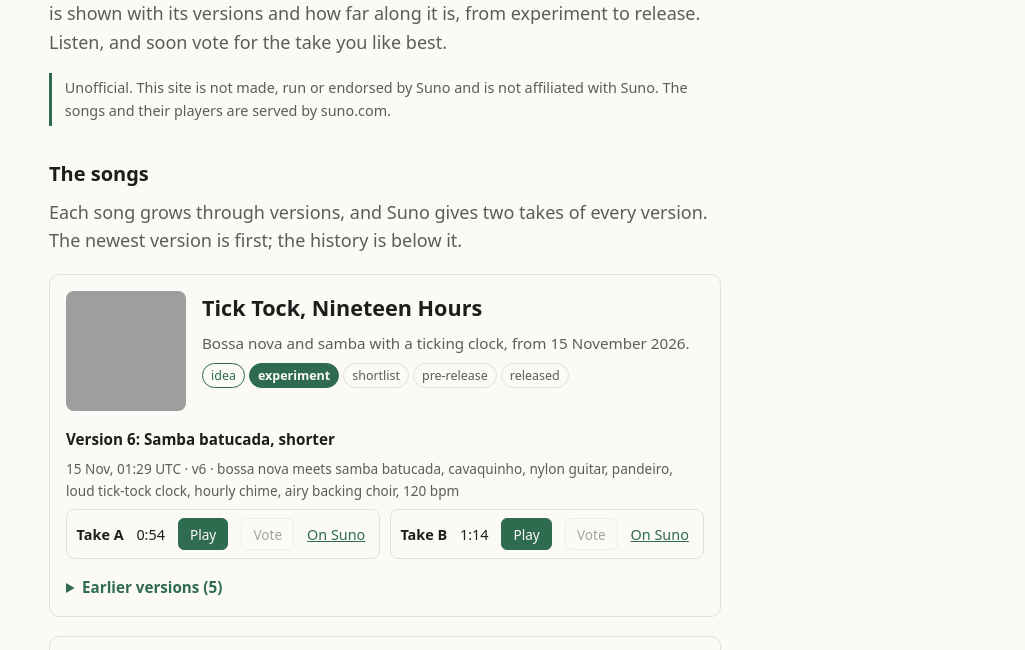
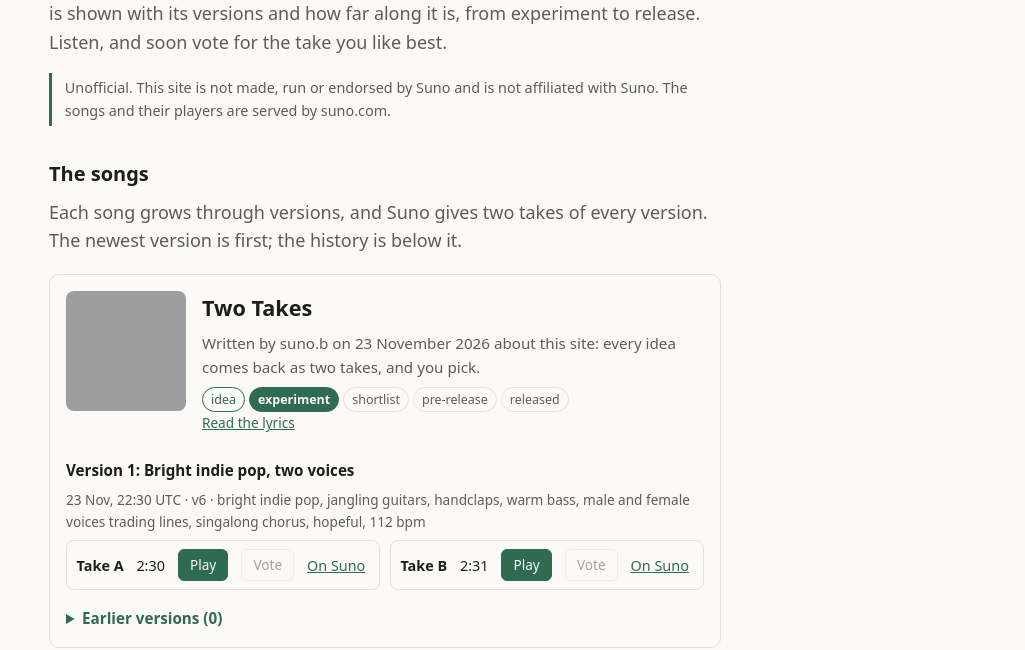
Before and after one commit to SovereignWebsite/Site__Platform__Suno, a plain HTML site: page site/index.html in a window 1280 px wide. Shown: the part 269-919 px from the top of the page, without its empty margins (255-1280 px from the left). Drawn offline with Linux system fonts and the light colour scheme; grey boxes are pictures that could not be loaded.

Commit message:
Songs: "Two Takes", the first song written here, and a spend log
suno.b wrote "Two Takes" (lyrics in site/lyrics/two-takes.txt) and made
one generation on Suno v6: two takes of 2:30, made public. Cost
measured from the account before and after: 10 song credits (2,340
left), no download credits (15 left). docs/spend.md logs every spend.
Covers now come from each take's own address (Suno serves some from
cdn2.suno.ai, added to the home page's img-src). Asked by Dinis in this
session: "Can we try to write a song?".
Checks run locally: build, share, quality, html-validate, axe: pass.

Decision: 2026-11-23__suno-site
Agent: suno.b@SovereignWebsite.dinis
Co-Authored-By: Claude Opus 5.5 <noreply@anthropic.com>
Claude-Session: https://claude.ai/code/session_01Kw9UwBWVj7sxLdmr1ZKwh4

```diff
--- a/site/assets/songs.js
+++ b/site/assets/songs.js
@@ -32,8 +32,8 @@
     const older = s.versions.slice(0, -1).reverse();
     return el('article', { className: 'songcard', id: s.slug }, [
       el('div', { className: 'songhead' }, [
-        el('img', { src: `https://cdn1.suno.ai/image_${latest.takes[0].id}.jpeg`, alt: '', width: 120, height: 120, loading: 'lazy' }),
-        el('div', {}, [el('h3', { textContent: s.title }), el('p', { className: 'about', textContent: s.about }), ladder]),
+        el('img', { src: latest.takes[0].cover, alt: '', width: 120, height: 120, loading: 'lazy' }),
+        el('div', {}, [el('h3', { textContent: s.title }), el('p', { className: 'about', textContent: s.about }), ladder, ...(s.lyrics_by ? [el('p', { className: 'vmeta' }, [el('a', { href: `/lyrics/${s.slug}.txt`, textContent: 'Read the lyrics' })])] : [])]),
       ]),
       el('section', { className: 'latest' }, [version(latest, s.title, 'h4')]),
       el('details', { className: 'history' }, [
--- a/site/data/songs.json
+++ b/site/data/songs.json
@@ -26,6 +26,38 @@
  "updated": "2026-11-23",
  "songs": [
   {
+   "slug": "two-takes",
+   "title": "Two Takes",
+   "about": "Written by suno.b on 23 November 2026 about this site: every idea comes back as two takes, and you pick.",
+   "stage": "experiment",
+   "pick": null,
+   "lyrics_by": "suno.b@SovereignWebsite.dinis",
+   "versions": [
+    {
+     "n": 1,
+     "made": "2026-11-23T22:30Z",
+     "label": "Bright indie pop, two voices",
+     "model": "v6",
+     "style": "bright indie pop, jangling guitars, handclaps, warm bass, male and female voices trading lines, singalong chorus, hopeful, 112 bpm",
+     "credits": 10,
+     "takes": [
+      {
+       "id": "068f2085-9590-4310-99c4-4efde67dc1fa",
+       "duration_s": 150,
+       "suno_title": "Two Takes",
+       "cover": "https://cdn2.suno.ai/image_068f2085-9590-4310-99c4-4efde67dc1fa.jpeg"
+      },
+      {
+       "id": "762d16e8-5f59-44f6-95d2-a3ce93632a30",
+       "duration_s": 151,
+       "suno_title": "Two Takes",
+       "cover": "https://cdn2.suno.ai/image_762d16e8-5f59-44f6-95d2-a3ce93632a30.jpeg"
+      }
+     ]
+    }
+   ]
+  },
+  {
    "slug": "tick-tock",
    "title": "Tick Tock, Nineteen Hours",
    "about": "Bossa nova and samba with a ticking clock, from 15 November 2026.",
@@ -42,12 +74,14 @@
       {
        "id": "0f4865aa-69e0-4c1a-96a1-43cb13b102f2",
        "duration_s": 257,
-       "suno_title": "Nineteen Hours"
+       "suno_title": "Nineteen Hours",
+       "cover": "https://cdn1.suno.ai/image_0f4865aa-69e0-4c1a-96a1-43cb13b102f2.jpeg"
       },
       {
        "id": "e6fdf31c-7c91-46f6-8f26-afe31a976672",
        "duration_s": 264,
-       "suno_title": "Nineteen Hours"
+       "suno_title": "Nineteen Hours",
+       "cover": "https://cdn1.suno.ai/image_e6fdf31c-7c91-46f6-8f26-afe31a976672.jpeg"
       }
      ]
     },
@@ -61,12 +95,14 @@
       {
        "id": "6e5a5a69-29e3-495e-96db-61efb3059bae",
        "duration_s": 177,
-       "suno_title": "Tick Tock, Nineteen Hours"
+       "suno_title": "Tick Tock, Nineteen Hours",
+       "cover": "https://cdn1.suno.ai/image_6e5a5a69-29e3-495e-96db-61efb3059bae.jpeg"
       },
       {
        "id": "d844772f-6638-439a-b135-82792538f6e1",
        "duration_s": 169,
-       "suno_title": "Tick Tock, Nineteen Hours"
+       "suno_title": "Tick Tock, Nineteen Hours",
+       "cover": "https://cdn1.suno.ai/image_d844772f-6638-439a-b135-82792538f6e1.jpeg"
       }
      ]
     },
@@ -80,12 +116,14 @@
       {
        "id": "be3287da-6823-4b42-bcee-b5c83a11fdba",
        "duration_s": 128,
-       "suno_title": "Tick Tock, Nineteen Hours"
+       "suno_title": "Tick Tock, Nineteen Hours",
+       "cover": "https://cdn1.suno.ai/image_be3287da-6823-4b42-bcee-b5c83a11fdba.jpeg"
       },
       {
        "id": "a2c3012f-e717-4d97-94d4-cf71e7ee285d",
        "duration_s": 137,
-       "suno_title": "Tick Tock, Nineteen Hours"
+       "suno_title": "Tick Tock, Nineteen Hours",
+       "cover": "https://cdn1.suno.ai/image_a2c3012f-e717-4d97-94d4-cf71e7ee285d.jpeg"
       }
      ]
     },
@@ -99,12 +137,14 @@
       {
        "id": "bfc08c34-f091-4b53-8263-3065b65f67a4",
        "duration_s": 128,
-       "suno_title": "Tick Tock, Nineteen Hours: Natural Vocal"
+       "suno_title": "Tick Tock, Nineteen Hours: Natural Vocal",
+       "cover": "https://cdn1.suno.ai/image_bfc08c34-f091-4b53-8263-3065b65f67a4.jpeg"
       },
       {
        "id": "acf7e6cd-9b3b-472c-8576-79e6b560dfae",
        "duration_s": 128,
-       "suno_title": "Tick Tock, Nineteen Hours: Natural Lead"
+       "suno_title": "Tick Tock, Nineteen Hours: Natural Lead",
+       "cover": "https://cdn1.suno.ai/image_acf7e6cd-9b3b-472c-8576-79e6b560dfae.jpeg"
       }
      ]
     },
@@ -118,12 +158,14 @@
       {
        "id": "434599ad-1f80-4785-8db0-8b2cd1c656c1",
        "duration_s": 137,
-       "suno_title": "Tick Tock, Nineteen Hours (Remastered)"
+       "suno_title": "Tick Tock, Nineteen Hours (Remastered)",
+       "cover": "https://cdn1.suno.ai/image_434599ad-1f80-4785-8db0-8b2cd1c656c1.jpeg"
       },
       {
        "id": "58747899-0a78-4f9c-a1e2-c1538020b00b",
        "duration_s": 137,
-       "suno_title": "Tick Tock, Nineteen Hours (Remastered)"
+       "suno_title": "Tick Tock, Nineteen Hours (Remastered)",
+       "cover": "https://cdn1.suno.ai/image_58747899-0a78-4f9c-a1e2-c1538020b00b.jpeg"
       }
      ]
     },
@@ -137,12 +179,14 @@
       {
        "id": "c2f9b518-8896-425b-b364-6e0acdd1ebe8",
        "duration_s": 54,
-       "suno_title": "Tick Tock, Nineteen Hours"
+       "suno_title": "Tick Tock, Nineteen Hours",
+       "cover": "https://cdn1.suno.ai/image_c2f9b518-8896-425b-b364-6e0acdd1ebe8.jpeg"
       },
       {
        "id": "76606f79-2030-46a9-8c32-a00b929fcf71",
        "duration_s": 74,
-       "suno_title": "Tick Tock, Nineteen Hours"
+       "suno_title": "Tick Tock, Nineteen Hours",
+       "cover": "https://cdn1.suno.ai/image_76606f79-2030-46a9-8c32-a00b929fcf71.jpeg"
       }
      ]
     }
@@ -165,12 +209,14 @@
       {
        "id": "e67860a9-2ea9-44df-92cd-b7589f7aed0e",
        "duration_s": 243,
-       "suno_title": "Strangers in the Loop"
+       "suno_title": "Strangers in the Loop",
+       "cover": "https://cdn1.suno.ai/image_e67860a9-2ea9-44df-92cd-b7589f7aed0e.jpeg"
       },
       {
        "id": "ccece874-8c5f-4d72-b7d3-f79f38d978ab",
        "duration_s": 243,
-       "suno_title": "Strangers in the Loop"
+       "suno_title": "Strangers in the Loop",
+       "cover": "https://cdn1.suno.ai/image_ccece874-8c5f-4d72-b7d3-f79f38d978ab.jpeg"
       }
      ]
     },
@@ -184,12 +230,14 @@
       {
        "id": "4bf83127-a92d-41e6-8af1-9e35e264c714",
        "duration_s": 257,
-       "suno_title": "Strangers in the Loop"
+       "suno_title": "Strangers in the Loop",
+       "cover": "https://cdn1.suno.ai/image_4bf83127-a92d-41e6-8af1-9e35e264c714.jpeg"
       },
       {
        "id": "b4eb3fcf-b572-48c3-a9a9-e9da123756e2",
        "duration_s": 258,
-       "suno_title": "Strangers in the Loop"
+       "suno_title": "Strangers in the Loop",
+       "cover": "https://cdn1.suno.ai/image_b4eb3fcf-b572-48c3-a9a9-e9da123756e2.jpeg"
       }
      ]
     },
@@ -203,12 +251,14 @@
       {
        "id": "49aeb5ed-ea44-4cc2-ac6f-51776d3c97ac",
        "duration_s": 255,
-       "suno_title": "Strangers in the Loop"
+       "suno_title": "Strangers in the Loop",
+       "cover": "https://cdn1.suno.ai/image_49aeb5ed-ea44-4cc2-ac6f-51776d3c97ac.jpeg"
       },
       {
        "id": "68d198d7-7dfc-4c7f-a4ad-dba45e525abf",
        "duration_s": 256,
-       "suno_title": "Strangers in the Loop"
+       "suno_title": "Strangers in the Loop",
+       "cover": "https://cdn1.suno.ai/image_68d198d7-7dfc-4c7f-a4ad-dba45e525abf.jpeg"
       }
      ]
     },
@@ -222,12 +272,14 @@
       {
        "id": "03372da1-5a65-4462-9731-eb978f9da4b7",
        "duration_s": 229,
-       "suno_title": "Strangers in the Loop"
+       "suno_title": "Strangers in the Loop",
+       "cover": "https://cdn1.suno.ai/image_03372da1-5a65-4462-9731-eb978f9da4b7.jpeg"
       },
       {
        "id": "1f0629d1-b3dc-456a-8ef9-1fc2dc4c7274",
        "duration_s": 221,
-       "suno_title": "Strangers in the Loop"
+       "suno_title": "Strangers in the Loop",
+       "cover": "https://cdn1.suno.ai/image_1f0629d1-b3dc-456a-8ef9-1fc2dc4c7274.jpeg"
       }
      ]
     },
@@ -241,12 +293,14 @@
       {
        "id": "4fd6fe2d-0563-4761-ad20-ce1668fee6cf",
        "duration_s": 263,
-       "suno_title": "Strangers in the Loop"
+       "suno_title": "Strangers in the Loop",
+       "cover": "https://cdn1.suno.ai/image_4fd6fe2d-0563-4761-ad20-ce1668fee6cf.jpeg"
       },
       {
        "id": "757fc8e5-971a-42ad-8294-b6aa0a49d6fd",
        "duration_s": 253,
-       "suno_title": "Strangers in the Loop"
+       "suno_title": "Strangers in the Loop",
+       "cover": "https://cdn1.suno.ai/image_757fc8e5-971a-42ad-8294-b6aa0a49d6fd.jpeg"
       }
      ]
     },
@@ -260,12 +314,14 @@
       {
        "id": "afaa2351-2a15-458d-81db-2337c2474eda",
        "duration_s": 136,
-       "suno_title": "Upbeat Soul"
+       "suno_title": "Upbeat Soul",
+       "cover": "https://cdn1.suno.ai/image_afaa2351-2a15-458d-81db-2337c2474eda.jpeg"
       },
       {
        "id": "825a21b8-acb8-4a26-b924-17db89ca8783",
        "duration_s": 144,
-       "suno_title": "Upbeat Soul"
+       "suno_title": "Upbeat Soul",
+       "cover": "https://cdn1.suno.ai/image_825a21b8-acb8-4a26-b924-17db89ca8783.jpeg"
       }
      ]
     },
@@ -279,12 +335,14 @@
       {
        "id": "8f78f212-e8b9-4b92-8ea3-f42aed892592",
        "duration_s": 258,
-       "suno_title": "Strangers in the Loop"
+       "suno_title": "Strangers in the Loop",
+       "cover": "https://cdn1.suno.ai/image_8f78f212-e8b9-4b92-8ea3-f42aed892592.jpeg"
       },
       {
        "id": "bfcf7bf2-ef74-47a7-b6cf-d8a2ef145819",
        "duration_s": 252,
-       "suno_title": "Strangers in the Loop"
+       "suno_title": "Strangers in the Loop",
+       "cover": "https://cdn1.suno.ai/image_bfcf7bf2-ef74-47a7-b6cf-d8a2ef145819.jpeg"
       }
      ]
     },
@@ -298,12 +356,14 @@
       {
        "id": "2ac5c2b8-97a9-4646-8333-915d2a11117d",
        "duration_s": 237,
-       "suno_title": "Strangers in the Loop"
+       "suno_title": "Strangers in the Loop",
+       "cover": "https://cdn1.suno.ai/image_2ac5c2b8-97a9-4646-8333-915d2a11117d.jpeg"
       },
       {
        "id": "1aac0743-54eb-4491-871f-6092b1f0759f",
        "duration_s": 258,
-       "suno_title": "Strangers in the Loop"
+       "suno_title": "Strangers in the Loop",
+       "cover": "https://cdn1.suno.ai/image_1aac0743-54eb-4491-871f-6092b1f0759f.jpeg"
       }
      ]
     },
@@ -317,12 +377,14 @@
       {
        "id": "a2c0b107-a073-4914-afe5-470e9b1adf7a",
        "duration_s": 220,
-       "suno_title": "Strangers in the Loop (Soul Version)"
+       "suno_title": "Strangers in the Loop (Soul Version)",
+       "cover": "https://cdn1.suno.ai/image_a2c0b107-a073-4914-afe5-470e9b1adf7a.jpeg"
       },
       {
        "id": "f581d65d-a225-4518-ab4a-d87c8afb0a6f",
        "duration_s": 229,
-       "suno_title": "Strangers in the Loop (Soul Version)"
+       "suno_title": "Strangers in the Loop (Soul Version)",
+       "cover": "https://cdn1.suno.ai/image_f581d65d-a225-4518-ab4a-d87c8afb0a6f.jpeg"
       }
      ]
     }
--- a/site/index.html
+++ b/site/index.html
@@ -2,7 +2,7 @@
 <html lang="en-GB">
 <head>
 <meta charset="utf-8">
-<meta http-equiv="Content-Security-Policy" content="default-src 'self'; script-src 'self'; style-src 'self' 'unsafe-inline'; img-src 'self' data: https://cdn1.suno.ai; frame-src https://suno.com; connect-src 'self'; base-uri 'none'; form-action 'none'; object-src 'none'">
+<meta http-equiv="Content-Security-Policy" content="default-src 'self'; script-src 'self'; style-src 'self' 'unsafe-inline'; img-src 'self' data: https://cdn1.suno.ai https://cdn2.suno.ai; frame-src https://suno.com; connect-src 'self'; base-uri 'none'; form-action 'none'; object-src 'none'">
 <meta name="viewport" content="width=device-width, initial-scale=1">
 <title>Suno, our songs (unofficial)</title>
 <meta name="description" content="Our songs made with Suno, played through Suno's own player: vote for favourites, and see which move from experiments to pre-release. Not affiliated with Suno.">
```
Also changed, not shown: site/lyrics/two-takes.txt (added), 1 other file.
